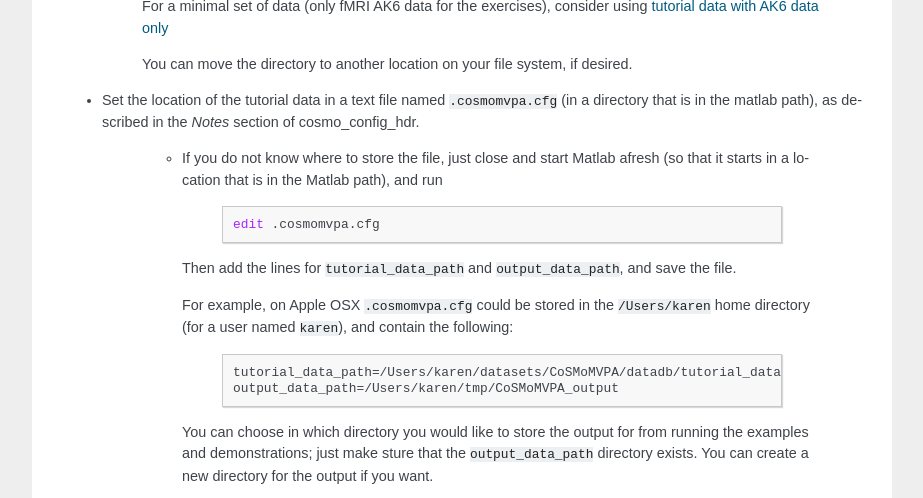
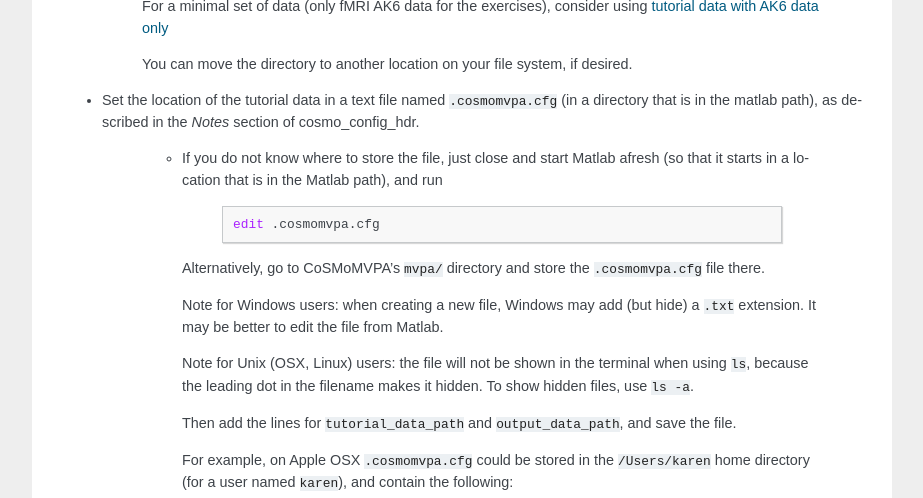
Before and after one commit to CoSMoMVPA/CoSMoMVPA, a Sphinx documentation site: the page built from doc/source/download.rst, in a window 1280 px wide and 900 px high, scrolled down 2062 px, cut to the strip 0-498 px from the top of the window. Shown: the whole strip, without its empty margins (198-1121 px from the left). Built offline with Sphinx 7.4.7, drawn with Linux system fonts in a browser that asks for light colours; pages that are not in the unit, such as notebooks, are missing from menus.

Commit message:
WEB: add notes about .cosmomvpa.cfg file

```diff
--- a/doc/source/download.rst
+++ b/doc/source/download.rst
@@ -116,6 +116,12 @@ The Matlab / Octave code (in ``mvpa/``) is required for analyses in CoSMoMVPA_;
 
               edit .cosmomvpa.cfg
 
+      Alternatively, go to CoSMoMVPA's ``mvpa/`` directory and store the ``.cosmomvpa.cfg`` file there.
+
+      Note for Windows users: when creating a new file, Windows may add (but hide) a ``.txt`` extension. It may be better to edit the file from Matlab.
+
+      Note for Unix (OSX, Linux) users: the file will not be shown in the terminal when using ``ls``, because the leading dot in the filename makes it hidden. To show hidden files, use ``ls -a``.
+
       Then add the lines for ``tutorial_data_path`` and ``output_data_path``, and save the file.
 
       For example, on Apple OSX ``.cosmomvpa.cfg`` could be stored in the ``/Users/karen`` home directory (for a user named ``karen``), and contain the following:
```
